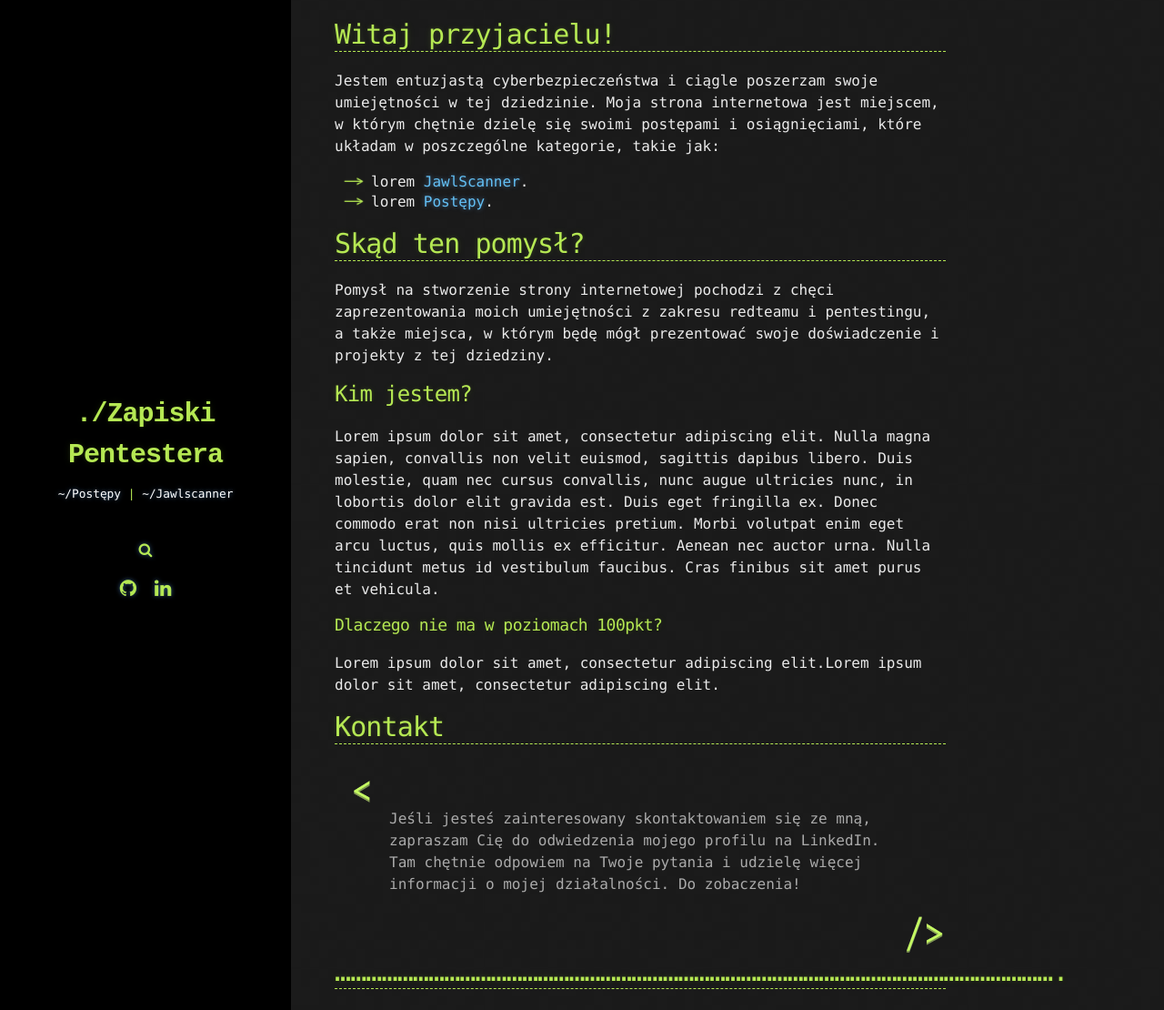
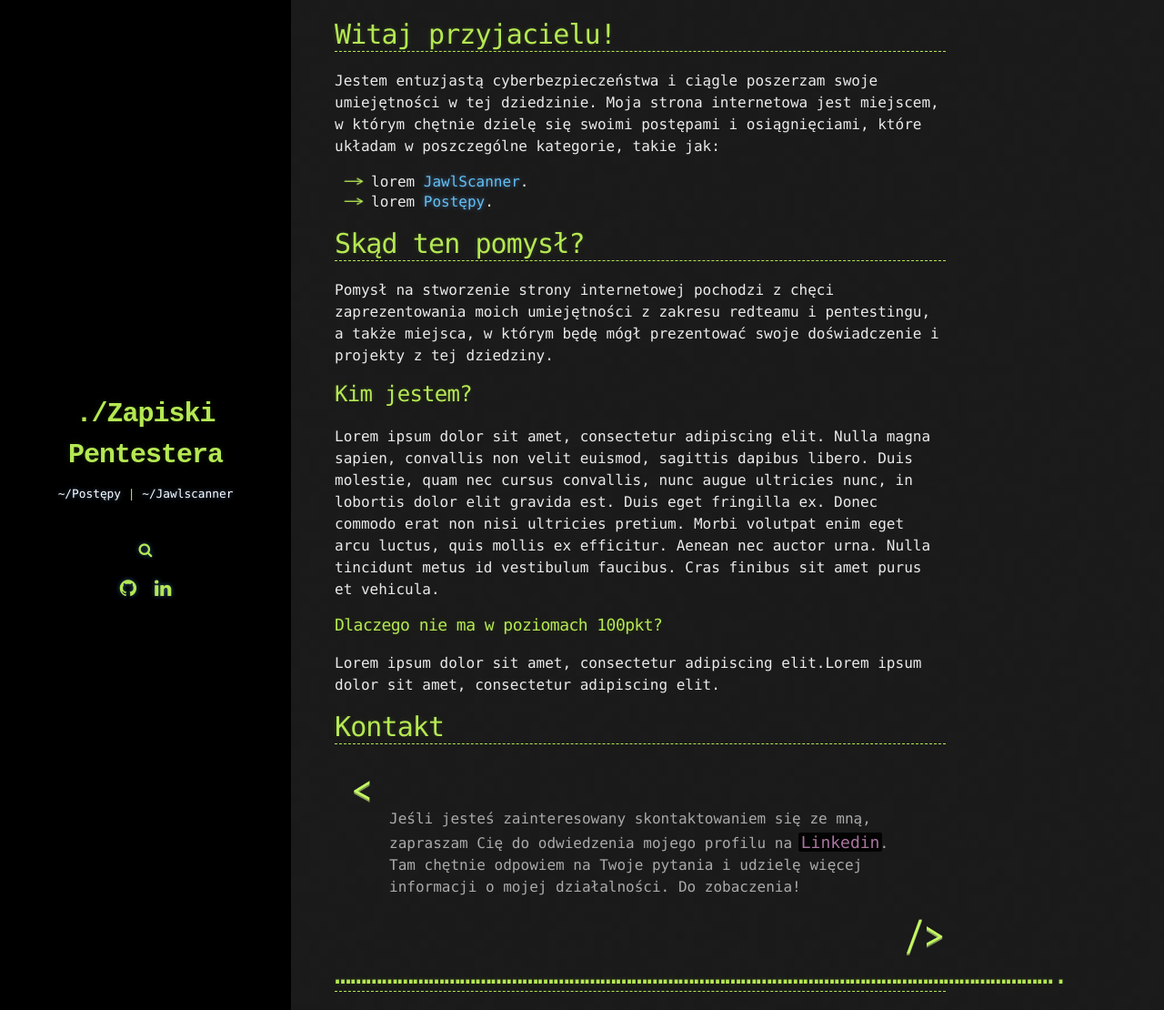
Before and after one commit to Cyberjali/Cyberjali.github.io, a Jekyll site: the page built from _pages/index.md, in a window 1280 px wide and 1110 px high. Shown: the whole window at 91% size. Built offline with Jekyll 4.4.1, drawn with Linux system fonts in a browser that asks for light colours; comment, search, counter and statistics services are not loaded.

```diff
--- a/_pages/index.md
+++ b/_pages/index.md
@@ -25,7 +25,7 @@ Lorem ipsum dolor sit amet, consectetur adipiscing elit.Lorem ipsum dolor sit am
 
 # Kontakt
 
->Jeśli jesteś zainteresowany skontaktowaniem się ze mną, zapraszam Cię do odwiedzenia mojego profilu na LinkedIn. Tam chętnie odpowiem na Twoje pytania i udzielę więcej informacji o mojej działalności. Do zobaczenia!
+>Jeśli jesteś zainteresowany skontaktowaniem się ze mną, zapraszam Cię do odwiedzenia mojego profilu na `Linkedin`. Tam chętnie odpowiem na Twoje pytania i udzielę więcej informacji o mojej działalności. Do zobaczenia!
 
 
 # ...........................................................................................................................................
```
